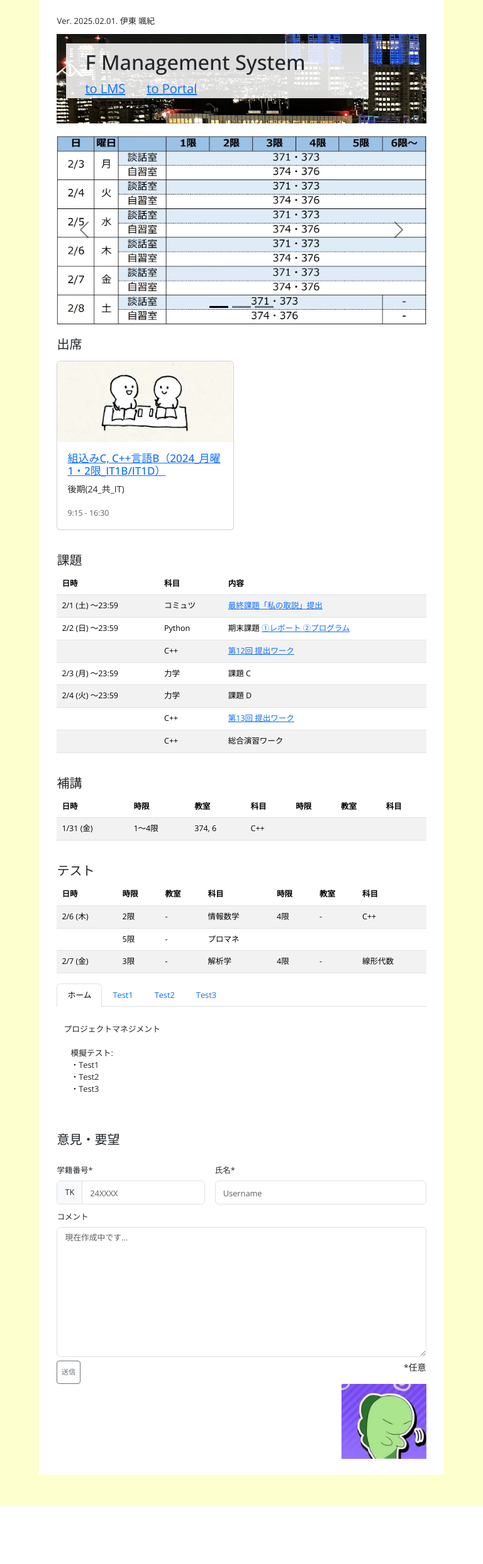
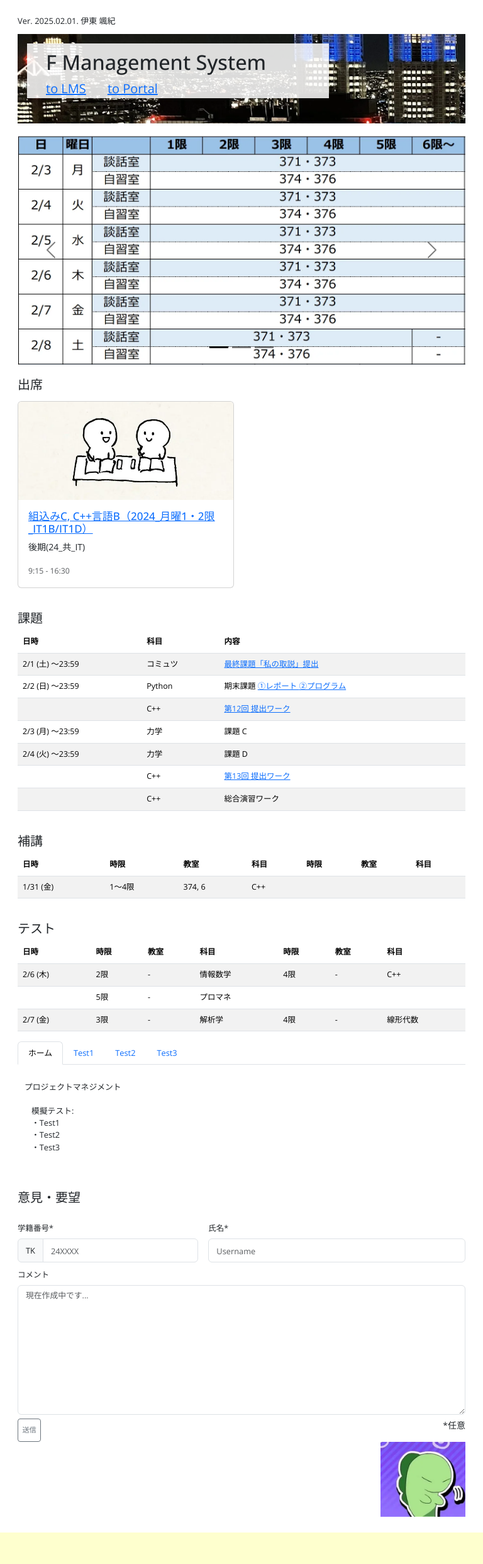
Before and after one commit to Phi110/f-management-system, a PHP site: page / in a window 768 px wide. Shown: the part 56-2540 px from the top of the page at 63% size. Before the commit the page ends 2448 px from the top, so only its background shows below. Run offline with PHP 8.4, Linux system fonts and the light colour scheme; some libraries are stand-ins or nearby versions.

Commit message:
Add files via upload

```diff
--- a/fms.css
+++ b/fms.css
@@ -199,8 +199,8 @@ table {
         padding-left: 5%;
     }
     .custom-container {
-        padding-left: 5%;
-        padding-right: 5%;
+        padding-left: 0;
+        padding-right: 0;
     }
     .starter-template {
         padding: 25px 28px;
--- a/index.html
+++ b/index.html
@@ -59,7 +59,7 @@
     </nav>
 
     <!-- main part -->
-    <div class="container custom-container">
+    <div class="container-xxl custom-container">
         <div class="starter-template">
 
             <!-- タイトル -->
```
